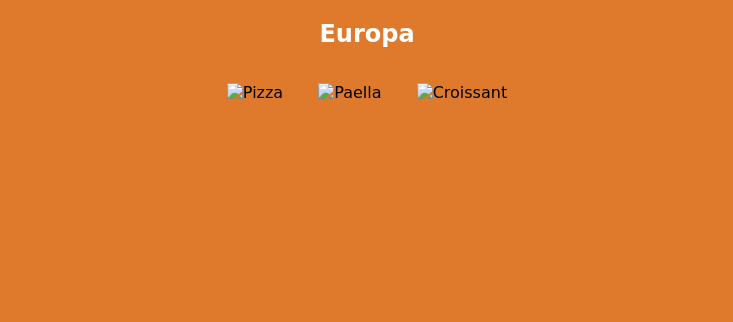
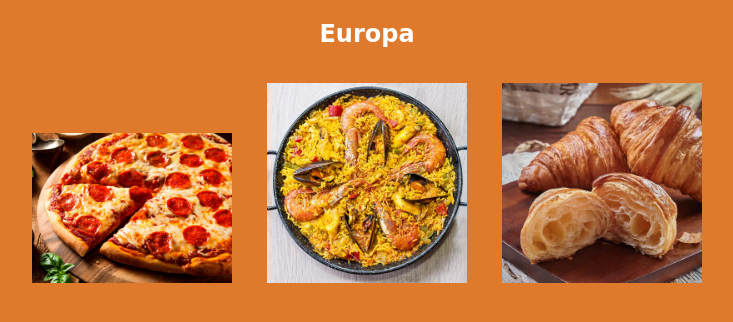
Before and after one commit to KeziaSilva/site-de-receitas, a plain HTML site: page europa.html in a window 1280 px wide. Shown: the whole page, without its empty margins (273-1006 px from the left). Drawn offline with Linux system fonts and the light colour scheme.

Commit message:
Update europa.html

```diff
--- a/europa.html
+++ b/europa.html
@@ -11,9 +11,9 @@
     <section class="recipe-page">
         <h2>Europa</h2>
         <div class="recipe-list">
-            <img src="pizza.jpg" alt="Pizza" onclick="alert('Pizza: Receita detalhada...')">
-            <img src="paella.jpg" alt="Paella" onclick="alert('Paella: Receita detalhada...')">
-            <img src="croissant.jpg" alt="Croissant" onclick="alert('Croissant: Receita detalhada...')">
+            <img src="img/pizza.jpg" alt="Pizza" onclick="alert('Pizza: Receita detalhada...')">
+            <img src="img/paella.jpg" alt="Paella" onclick="alert('Paella: Receita detalhada...')">
+            <img src="img/croissant.jpg" alt="Croissant" onclick="alert('Croissant: Receita detalhada...')">
         </div>
     </section>
 
```
